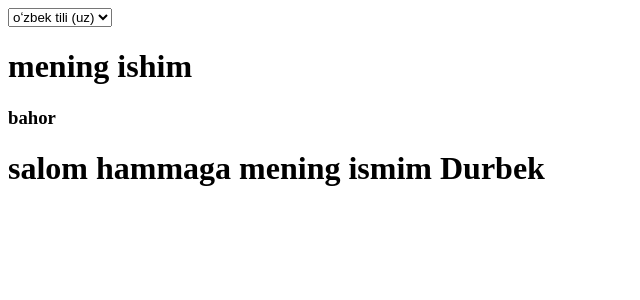
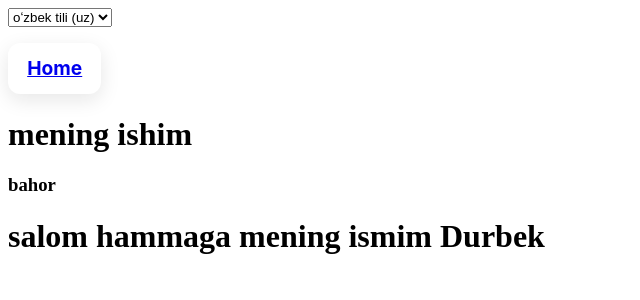
Before and after one commit to durbek11/Translate-page, a Django app: page /malumot/ in a window 1280 px wide. Shown: the top 300 px of the page, without its empty margins (0-640 px from the left). Run offline with Django 4.2, Linux system fonts and the light colour scheme; data comes from the database, SQL or seed files in the repository; both versions use the stored data as it was after the commit.

Commit message:
best commit

```diff
--- a/templates/malumot.html
+++ b/templates/malumot.html
@@ -7,17 +7,50 @@
         {% get_available_languages as LANGUAGES %}
         {% get_language_info_list for LANGUAGES as languages %}
         {% for language in languages %}
-            <option value="{{ language.code }}"{% if language.code == LANGUAGE_CODE %} selected{% endif %}>
-                {{ language.name_local }} ({{ language.code }})
-            </option>
+        <option value="{{ language.code }}" {% if language.code == LANGUAGE_CODE %} selected{% endif %}>
+            {{ language.name_local }} ({{ language.code }})
+        </option>
         {% endfor %}
     </select>
 
 </form>
-
+<button type="button" class="button"><a href="/home/">Home</a></button>
 <h1>{% trans "mening ishim" %}</h1>
 <h3>{% trans "bahor" %}</h3>
 <h1>{% trans "salom hammaga mening ismim Durbek" %}</h1>
+<style>
+    .button {
+        align-items: center;
+        background-color: #fff;
+        border-radius: 12px;
+        box-shadow: transparent 0 0 0 3px, rgba(18, 18, 18, .1) 0 6px 20px;
+        box-sizing: border-box;
+        color: #121212;
+        cursor: pointer;
+        display: inline-flex;
+        flex: 1 1 auto;
+        font-family: Inter, sans-serif;
+        font-size: 1.2rem;
+        font-weight: 700;
+        justify-content: center;
+        line-height: 1;
+        margin: 0;
+        outline: none;
+        padding: 1rem 1.2rem;
+        text-align: center;
+        text-decoration: none;
+        transition: box-shadow .2s, -webkit-box-shadow .2s;
+        white-space: nowrap;
+        border: 0;
+        user-select: none;
+        -webkit-user-select: none;
+        touch-action: manipulation;
+    }
+
+    .button:hover {
+        box-shadow: #121212 0 0 0 3px, transparent 0 0 0 0;
+    }
+</style>
 <!-- #  python manage.py makemessages -l en -i .venv
 #  malumot kiritishdan oldin terminalga kiritiladi
 #  python manage.py compilemessages
--- a/translate/urls.py
+++ b/translate/urls.py
@@ -4,6 +4,6 @@ from .views import *
 app_name = "translate"
 
 urlpatterns = [
-    path("", home, name="home"),
+    path("home/", home, name="home"),
     path("malumot/", malumot, name="mulomot")
 ]
```
Also changed, not shown: templates/home.html (+37 -0 lines), db.sqlite3.
